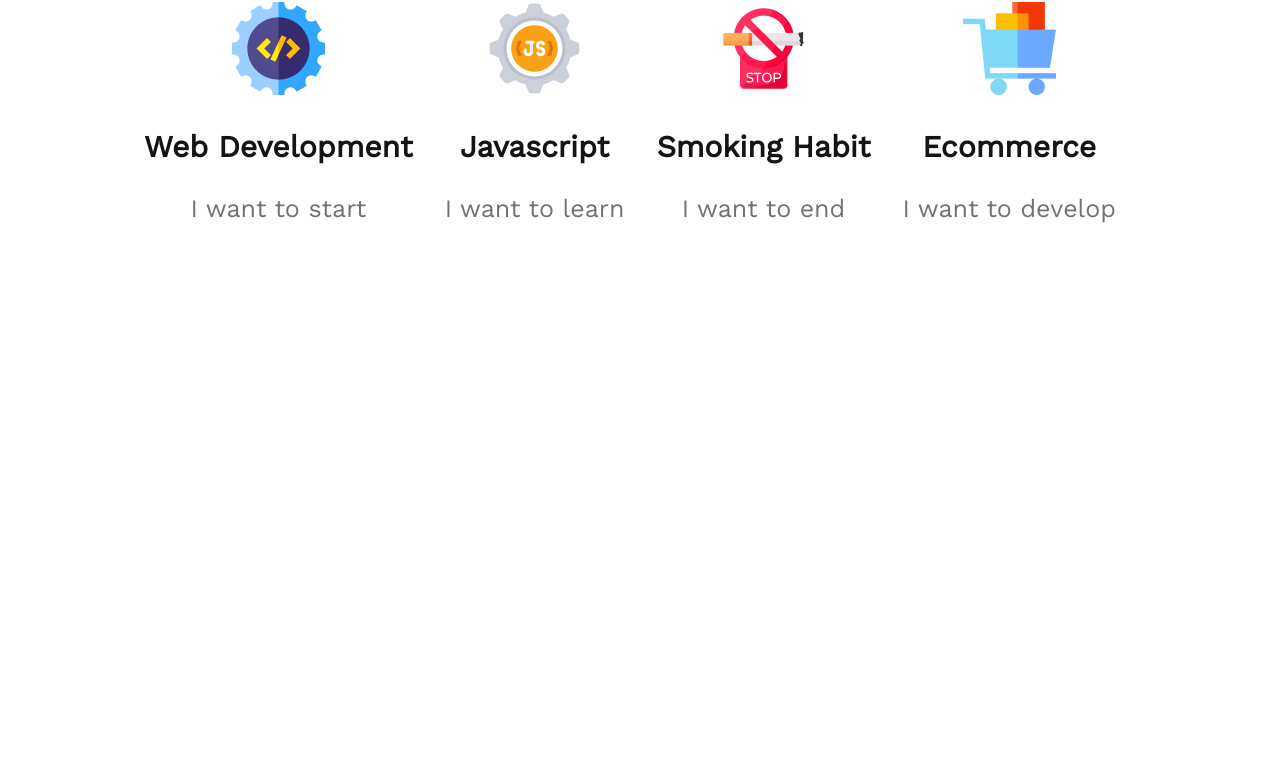
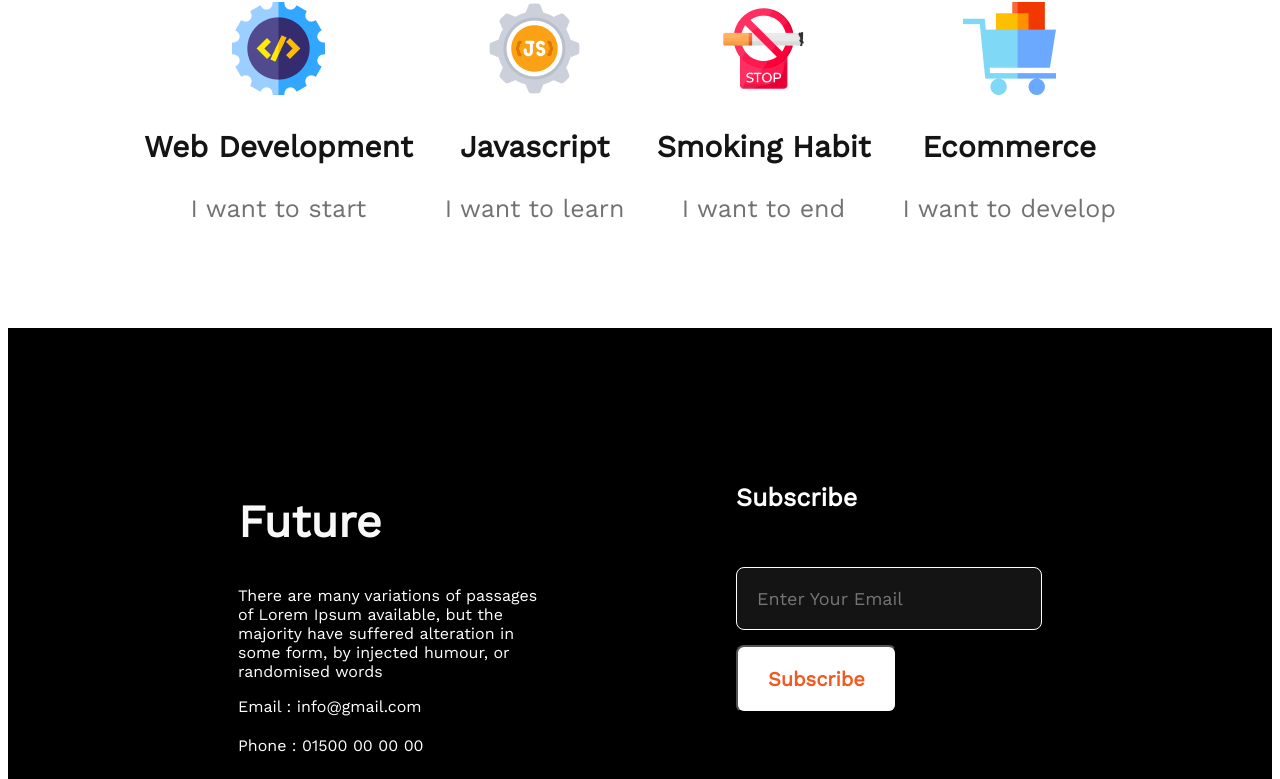
Before and after one commit to Jarif-Mahfuz/New-year-assignment, a plain HTML site: page index.html in a window 1280 px wide. Shown: the part 2021-2800 px from the top of the page. Before the commit the page ends 2349 px from the top, so only its background shows below. Drawn offline with nearby package versions, Linux system fonts and the light colour scheme.

Commit message:
footer added

```diff
--- a/index.html
+++ b/index.html
@@ -96,7 +96,37 @@
     </main>
 
     <footer>
-
+        <section class="footer">
+            <div class="footer-futer-container">
+                <h2 class="futer-title">
+                    Future
+                </h2>
+                <p class="futer-description">
+                    There are many variations of passages of Lorem Ipsum available, but the majority have
+                     suffered alteration in some form, by injected humour, or randomised words
+                </p>
+                <p class="futer-description-other">
+                    Email : info@gmail.com
+                </p>
+                <p class="futer-description-other">
+                    Phone : 01500 00 00 00
+                </p>
+                <a href=""><img src="images/icons/fb.png" alt="" class="futer-description-other"></a>
+                <a href=""><img src="images/icons/twitter.png" alt="" class="futer-description-other">
+                 </a>
+                <a href=""><img src="images/icons/youtube.png" alt="" class="futer-description-other">
+                 </a>
+            </div>
+            <div class="footer-subs-container">
+                <h3 class="subs-title">
+                    Subscribe
+                </h3>
+                <form action="">
+                    <input type="email" name="" id="" class="input-item" placeholder="Enter Your Email">
+                    <input type="button" value="Subscribe" class="button">
+                </form>
+            </div>
+        </section>
     </footer>
 </body>
 </html>
--- a/styles/style.css
+++ b/styles/style.css
@@ -111,3 +111,64 @@ header{
     font-size: 25px;
     color: #737272;
 }
+
+/* footer section style */
+footer{
+    background-color: black;
+    padding: 130px 230px;
+}
+.footer{
+    display: flex;
+
+    justify-content: space-evenly;
+}
+.footer-futer-container{
+    margin-right: 80px;
+}
+.footer-futer-container img{
+    text-decoration: none;
+    margin: 10px;
+}
+.futer-title{
+    font-weight: 700;
+    font-size: 45px;
+    color: #F8F8F8;
+}
+.futer-description{
+    font-size: 16px;
+    color: #FFFFFF;
+    margin-bottom: 15px;
+}
+.futer-description-other{
+    font-size: 16px;
+    color: #FFFFFF;
+    margin-bottom: 20px;
+}
+
+/* form footer */
+.footer-subs-container{
+    margin-left: 100px;
+}
+.subs-title{
+    font-weight: 600;
+    font-size: 25px;
+    color: #FFFFFF;
+}
+.input-item{
+    margin-top: 30px;
+    background: #151414;
+    color: #F3F3F3;
+    font-size: 18px;
+    padding: 20px 50px 20px 20px;
+    border: 1px solid #FFFFFF;
+    border-radius: 8px;
+}
+.button{
+    background: #FFFFFF;
+    border-radius: 8px;
+    margin-top: 15px;
+    color: #F15B22;
+    font-weight: 600;
+    font-size: 20px;
+    padding: 20px 30px;
+}
```
